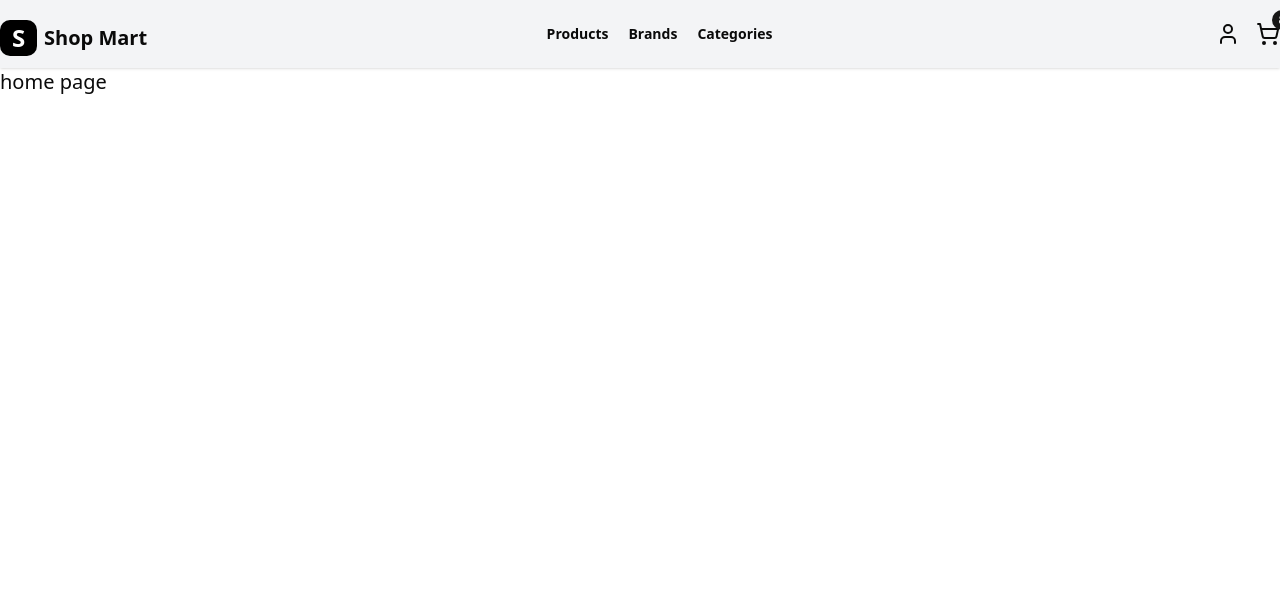
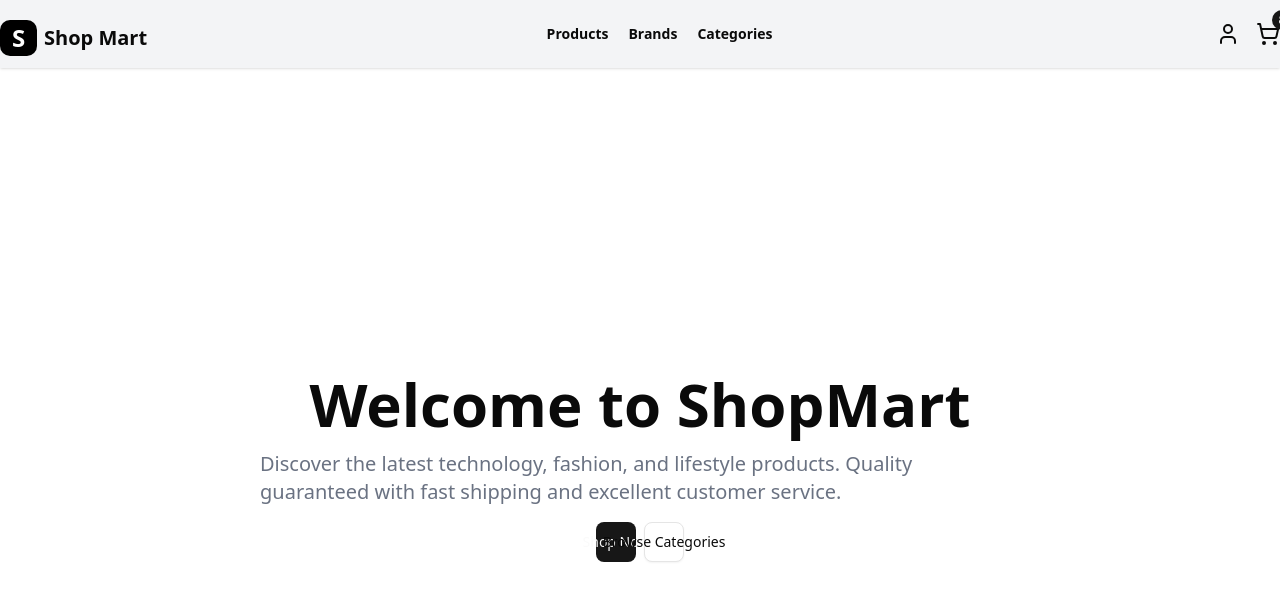
Before and after one commit to amur9096/shop-mart-app, a Next.js app: page / in a window 1280 px wide. Shown: the top 600 px of the page. Built offline with nearby package versions, Linux system fonts and the light colour scheme.

Commit message:
animation

```diff
--- a/src/app/loading.tsx
+++ b/src/app/loading.tsx
@@ -6,7 +6,7 @@ export default function Loading() {
     <>
       <div className="min-h-screen flex justify-center items-center">
         <h1>
-          Loading... <Loader />
+          Loading... <Loader className="animate-spin" />
         </h1>
       </div>
     </>
--- a/src/app/page.tsx
+++ b/src/app/page.tsx
@@ -1,9 +1,22 @@
+import { Button } from "@/components/ui/button";
 import Image from "next/image";
 
 export default function Home() {
   return (
     <>
-      <h1>home page </h1>
+      <div className="min-h-screen flex flex-col gap-4 justify-center items-center">
+        <h1 className="text-6xl font-extrabold">Welcome to ShopMart</h1>
+        <p className="text-gray-500 max-w-190 text-xl">
+          Discover the latest technology, fashion, and lifestyle products.
+          Quality guaranteed with fast shipping and excellent customer service.
+        </p>
+        <div className="flex gap-2">
+          <Button size="icon-lg">Shop Now</Button>
+          <Button variant={"outline"} size="icon-lg">
+            Browse Categories
+          </Button>
+        </div>
+      </div>
     </>
   );
 }
```
